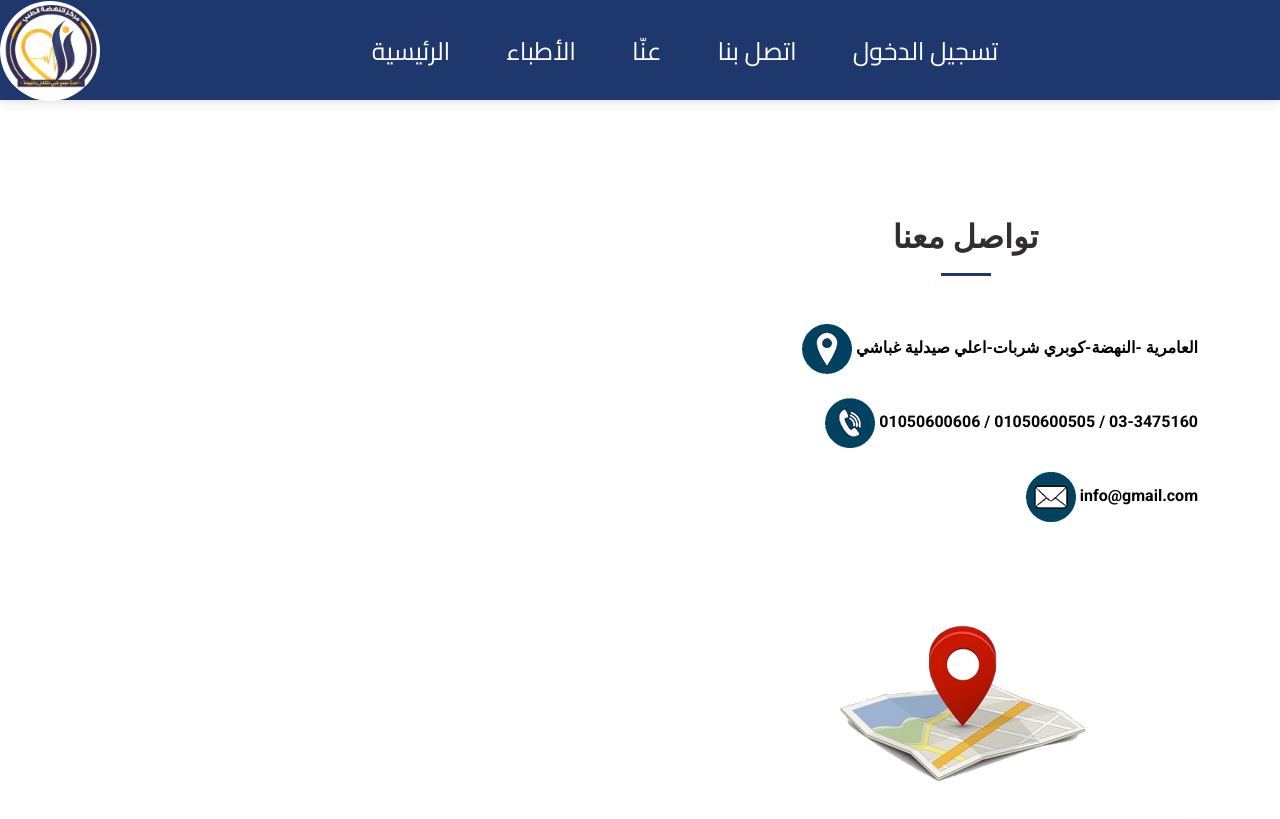
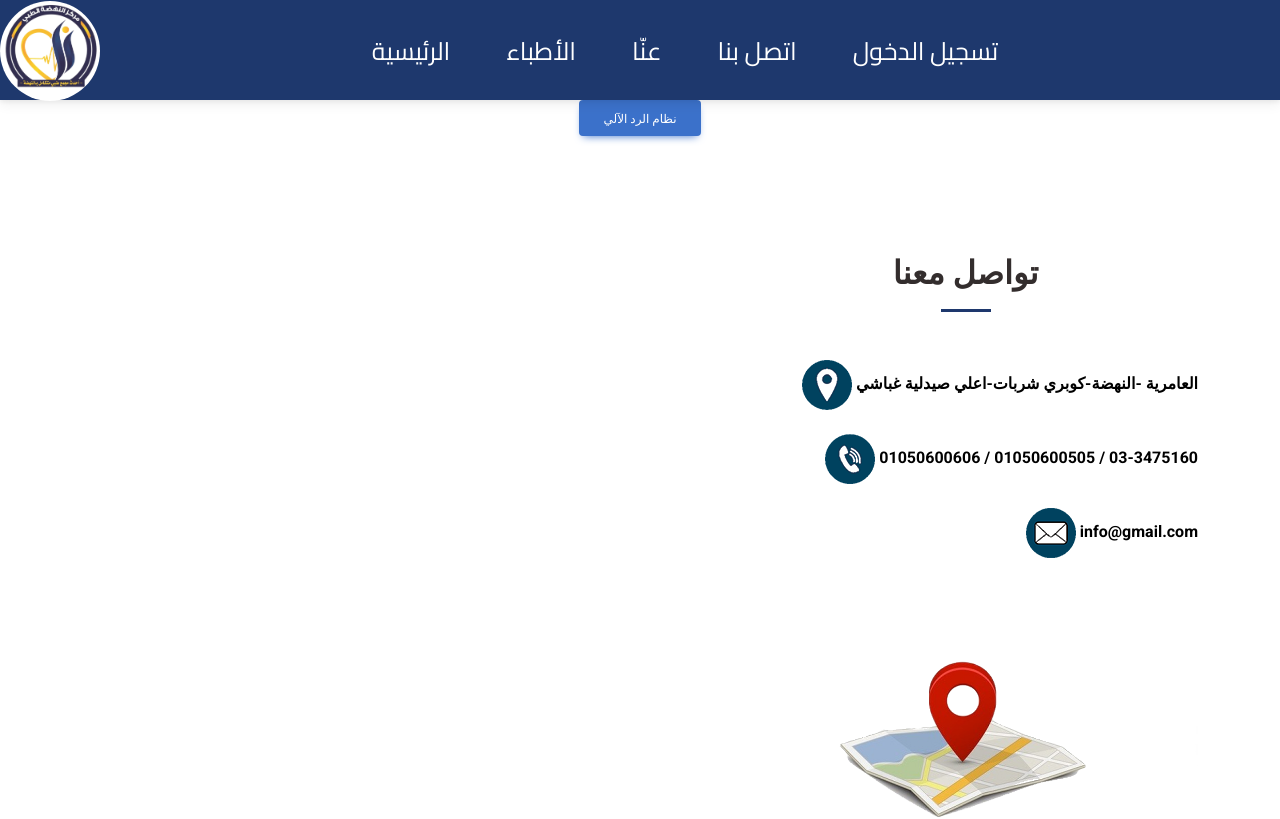
Before and after one commit to maryamamer/ElNahda-Medical-Center, a React (Create React App) app in the folder frontend/: page /ContactUs in a window 1280 px wide. Shown: the top 819 px of the page. Built offline with nearby package versions, Linux system fonts and the light colour scheme.

Commit message:
profilepage

```diff
--- a/frontend/package.json
+++ b/frontend/package.json
@@ -63,5 +63,9 @@
       "last 1 firefox version",
       "last 1 safari version"
     ]
+  },
+  "devDependencies": {
+    "babel-plugin-react-html-attrs": "^3.0.5"
+
   }
 }
--- a/frontend/src/App.js
+++ b/frontend/src/App.js
@@ -55,7 +55,7 @@ export default class App extends Component {
               <Route  path={"/Home"} exact component={HomePage} />
 
               <Route path={"/ContactUs"} exact component={ContactUs} />
-              <Route path={"/ContactUs"} exact component={Chatbot} />
+              <Route path={"/Chatbot"} exact component={Chatbot} />
               <Route path={"/AboutUs"} exact component={AboutUs} />
               <Route path={"/Logout"} exact component={logout} />
               <Route path={"/Editpp"} exact component={Editpp} />
--- a/frontend/src/components/ContactUs.js
+++ b/frontend/src/components/ContactUs.js
@@ -1,5 +1,5 @@
 import React from "react";
-
+import { Link } from "react-router-dom";
 import location from "../media/images/icon-location.png";
 import phone from "../media/images/icon-phone.png";
 import mail from "../media/images/icon-mail.png";
@@ -12,6 +12,18 @@ function ContactUs() {
 
     return (
         <>
+         <span>
+
+         <Link to="/Chatbot">
+
+<input
+  type="button"
+  className="btn btn-primary"
+  id="book-btn"
+  value="نظام الرد اﻵلي"
+/>
+</Link>
+         </span>
              <div className="container text-right">
         <div className="col-lg-12 px-lg-0 py-5 d-flex flex-row flex-wrap  justify-content-between ">
           <div className="col-lg-5 p-0 d-flex flex-column flex-wrap  justify-content-between section-title">
--- a/frontend/src/components/Dr_profile.js
+++ b/frontend/src/components/Dr_profile.js
@@ -12,6 +12,7 @@ import { BsBook } from "react-icons/bs";
 export default function Dr_Profile() {
   return (
     <>
+
       <div className="row text-right ">
 
         <div className="col-md-3 ">
--- a/frontend/src/components/Home.js
+++ b/frontend/src/components/Home.js
@@ -19,6 +19,7 @@ export default class HomePage extends React.Component {
   return (
     <>
       <body>
+
 
         <div id="hero" className="carousel slide" data-ride="carousel">
           {/* <!-- Indicators --> */}
--- a/frontend/src/components/ProfilePage.js
+++ b/frontend/src/components/ProfilePage.js
@@ -1,11 +1,11 @@
-import { React, useContext } from "react";
+import  React from "react";
 import pp from '../media/images/pp.png';
 import '../CSS/Profile.css';
-import Auth from "../context/auth";
+
 import { Link } from "react-router-dom";
 
 function ProfilePage() {
-    let { user } = useContext(Auth)
+
     return (
 
         <>
@@ -50,7 +50,7 @@ function ProfilePage() {
 
 
                                 <li className="list-group-item d-flex justify-content-between align-items-center flex-wrap">
-                                    <h6 className="mb-0"><svg xmlns="http://www.w3.org/2000/svg" width={24} height={24}
+                                    <h6 className="mb-0"><svg xmlns={"http://www.w3.org/2000/svg"} width={24} height={24}
                                         viewBox="0 0 24 24" fill="none" stroke="currentColor" stroke-width="2"
                                         stroke-linecap="round" stroke-linejoin="round"
                                         className="feather feather-instagram mr-2 icon-inline text-danger">
@@ -99,7 +99,7 @@ function ProfilePage() {
                             <div className="row">
 
                                 <div className="col-sm-9 text-secondary">
-                                    {/* {user.username} */}
+
                                 </div>
                                 <div className="col-sm-3">
                                     <h6 className="mb-0">الاسم بالكامل</h6>
```
Also changed, not shown: frontend/src/CSS/Profile.css (+0 -13 lines), 1 other file (tests, documents, lock files or other folders).
